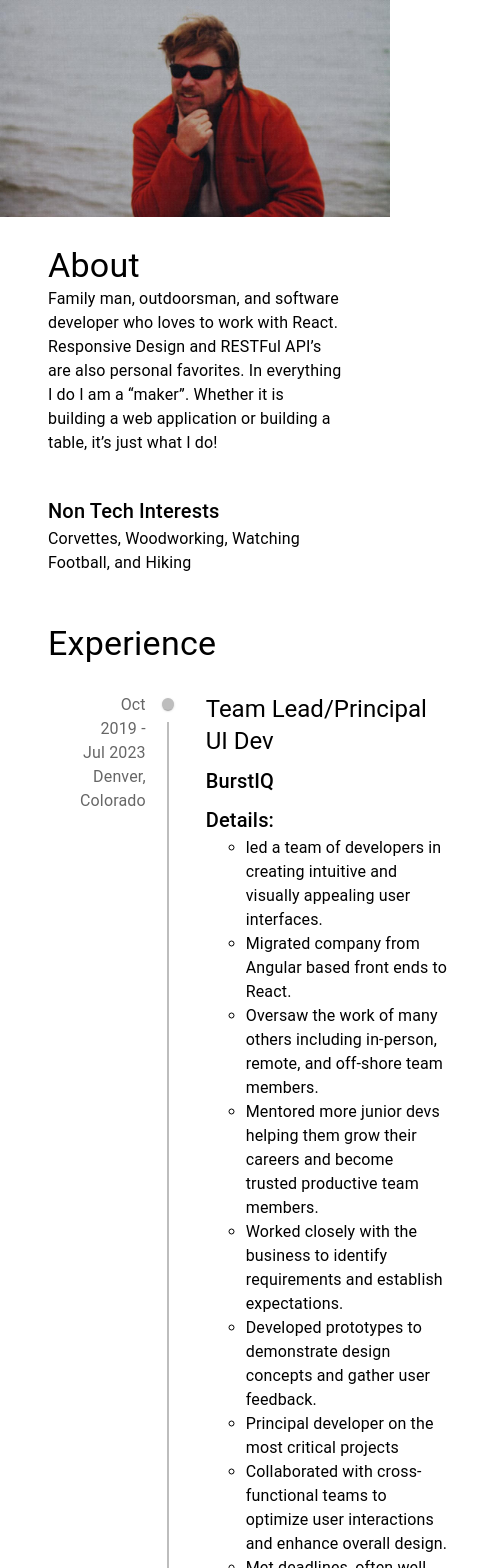
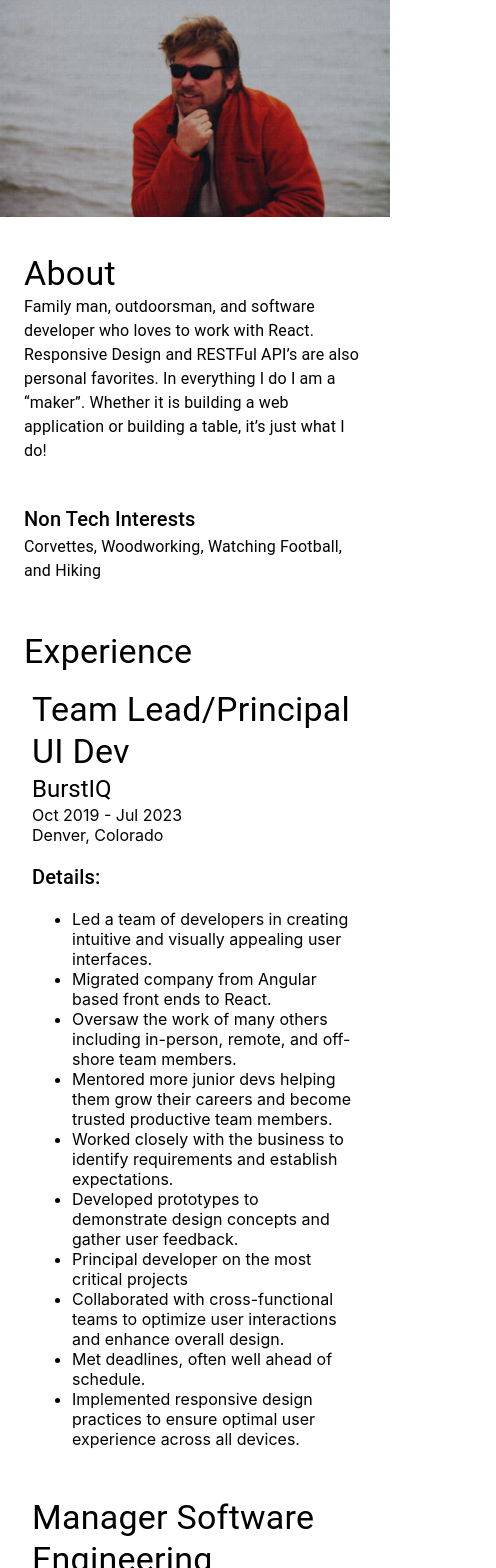
Before and after one commit to lendog75/deploy-test, a React (Create React App) app: page / in a window 390 px wide. Shown: the top 1568 px of the page, 496 px wide, since content can reach past the window. Built offline with nearby package versions, Linux system fonts and the light colour scheme.

Commit message:
mobile tweaks

```diff
--- a/public/index.html
+++ b/public/index.html
@@ -2,11 +2,8 @@
 <html lang="en">
   <head>
     <meta charset="utf-8" />
-    <link rel="icon" href="%PUBLIC_URL%/favicon.ico" />
-    <!-- <meta name="viewport" content="width=device-width, initial-scale=1" /> -->
-    <!-- <meta name="viewport" content="width=device-width, initial-scale=1.0, user-scalable=no,maximum-scale=1"> -->
-   <meta name="viewport" content="width=device-width, initial-scale=1">
 
+ <meta name="viewport" content="width=device-width, initial-scale=1">
     <meta name="theme-color" content="#000000" />
 
 
@@ -15,30 +12,12 @@
       user's mobile device or desktop. See https://developers.google.com/web/fundamentals/web-app-manifest/
     -->
     <link rel="manifest" href="%PUBLIC_URL%/manifest.json" />
-    <!--
-      Notice the use of %PUBLIC_URL% in the tags above.
-      It will be replaced with the URL of the `public` folder during the build.
-      Only files inside the `public` folder can be referenced from the HTML.
 
-      Unlike "/favicon.ico" or "favicon.ico", "%PUBLIC_URL%/favicon.ico" will
-      work correctly both with client-side routing and a non-root public URL.
-      Learn how to configure a non-root public URL by running `npm run build`.
-    -->
-    <title>React App</title>
+    <title>Lenny Reed</title>
   </head>
   <body>
 
     <noscript>You need to enable JavaScript to run this app.</noscript>
     <div id="root" ></div>
-    <!--
-      This HTML file is a template.
-      If you open it directly in the browser, you will see an empty page.
-
-      You can add webfonts, meta tags, or analytics to this file.
-      The build step will place the bundled scripts into the <body> tag.
-
-      To begin the development, run `npm start` or `yarn start`.
-      To create a production bundle, use `npm run build` or `yarn build`.
-    -->
   </body>
 </html>
--- a/src/App.tsx
+++ b/src/App.tsx
@@ -1,16 +1,48 @@
-import { Box } from "@mui/material";
 import "./App.css";
 import { Hero } from "./components/hero/Hero";
 import { Home } from "./pages";
 import Image2 from "src/assets/images/2.jpg";
 export const App = () => {
   return (
-    <Box>
+    <>
       <Hero />
       <Home />
       <img src={Image2} style={{ width: "100%" }} alt="test" />
-    </Box>
+    </>
   );
 };
 
 export default App;
+
+// TODO
+// adjust about to NOT say angular is my favorite thing
+// TODO: Cleanup about, add tech stack section between photos
+
+// Avatar
+// Colors
+// Fonts  roboto for body, need a heading font
+// work on navigation, color, hide hamburger, make it mobile friendly
+// Detail headings
+// Add social media icons for linkedIn, Email, and Github
+// Add resume download in word format
+// Add the rest of my positions
+// collapse or partially collapse roles
+// look for sloppy styling or markup
+// find a way to add team lead responsibilities
+// find way to reference Solterra Workshop
+// adjust some of my responsibilitied to include other stuff besides mentoring
+// possibly add role filtering
+
+// reference Security Clearance: DoD Secret (NACLC)- September 2009
+// discuss responsive design
+// discuss refactoring
+
+// quotes:
+// The trick isnt adding stuff, it is taking it away.
+// - Mark Zuckerberg, Facebook -
+
+//Any fool can write code that a computer can understand. Good programmers write code that humans can understand.
+// - Martin Fowler -
+
+// Teaching peers is one of the best ways to develop mastery.
+// - Jeff Atwood, Stackoverflow -
--- a/src/assets/data/roles.ts
+++ b/src/assets/data/roles.ts
@@ -7,8 +7,8 @@ export const roles = [
     location: "Denver, Colorado",
     inOffice: "Hybrid",
     duties: [
-      "led a team of developers in creating intuitive and visually appealing user interfaces.",
-      " Migrated company from Angular based front ends to React.",
+      "Led a team of developers in creating intuitive and visually appealing user interfaces.",
+      "Migrated company from Angular based front ends to React.",
       "Oversaw the work of many others  including in-person, remote, and off-shore team members.",
       "Mentored more junior devs helping them grow their careers and  become trusted productive team members. ",
       "Worked closely with  the business to identify requirements and establish expectations.",
--- a/src/components/section-group/sectionGroupHelpers.ts
+++ b/src/components/section-group/sectionGroupHelpers.ts
@@ -5,7 +5,7 @@ export interface SectionGroupModel {
 }
 
 export const styles = {
-  section: { px: 6, py: 3 },
+  section: { px: { xs: 3, sm: 6 }, my: 3 },
   heading: { textAlign: "left" },
   content: { textAlign: "left" },
 };
--- a/src/pages/home/Home.tsx
+++ b/src/pages/home/Home.tsx
@@ -1,69 +1,27 @@
-import { Container, Grid } from "@mui/material";
+import { Box, Container, Grid } from "@mui/material";
 
 import { About } from "./components/About";
 import { Education } from "./components/Education";
 import { CareerTimeline } from "./components/career-timeline/CareerTimeline";
-
-// adjust about to NOT say angular is my favorite thing
-// TODO: Cleanup about, add tech stack section between photos
-
-// Avatar
-// Colors
-// Fonts  roboto for body, need a heading font
-// work on navigation, color, hide hamburger, make it mobile friendly
-// Detail headings
-// Add social media icons for linkedIn, Email, and Github
-// Add resume download in word format
-// Add the rest of my positions
-// collapse or partially collapse roles
-// look for sloppy styling or markup
-// find a way to add team lead responsibilities
-// find way to reference Solterra Workshop
-// adjust some of my responsibilitied to include other stuff besides mentoring
-// possibly add role filtering
-
-// reference Security Clearance: DoD Secret (NACLC)- September 2009
-// discuss responsive design
-// discuss refactoring
-
-// quotes:
-// The trick isnt adding stuff, it is taking it away.
-// - Mark Zuckerberg, Facebook -
-
-//Any fool can write code that a computer can understand. Good programmers write code that humans can understand.
-// - Martin Fowler -
-
-// Teaching peers is one of the best ways to develop mastery.
-// - Jeff Atwood, Stackoverflow -
+import { CareerTimelineMobile } from "./components/career-timeline/CareerTimelineMobile";
 
 export const Home = () => {
   return (
-    <>
+    <Box sx={{ mt: 4 }}>
       <Container maxWidth="xl" sx={{ px: { xs: 0, sm: 6 } }}>
         <About />
         <Grid container spacing={2}>
-          <Grid item xs={12}>
+          <Grid item xs={12} sx={{ display: { xs: "flex", md: "none" } }}>
+            <CareerTimelineMobile />
+          </Grid>
+
+          <Grid item xs={12} sx={{ display: { xs: "none", md: "flex" } }}>
             <CareerTimeline />
           </Grid>
-          {/* <Grid item xs={0} md={4}>
-            <Stack
-              sx={{
-                display: "flex",
-                flexGrow: 1,
-                height: "100%",
-                justifyContent: "space-between",
-                border: "1px solid red",
-              }}
-            >
-              <img src={Image3} style={{ width: "100%" }} />
-              <Box>FAvorite Tech</Box>
-              <img src={Image4} style={{ width: "100%" }} />
-            </Stack>
-          </Grid> */}
         </Grid>
 
         <Education />
       </Container>
-    </>
+    </Box>
   );
 };
--- a/src/pages/home/components/career-timeline/CareerTimeline.tsx
+++ b/src/pages/home/components/career-timeline/CareerTimeline.tsx
@@ -1,10 +1,10 @@
+import React from "react";
+
 import { Timeline, timelineOppositeContentClasses } from "@mui/lab";
-
 import { CareerTimelineItem } from "./components/CareerTimelineItem";
 import { IRoleModel } from "./careerTimelineHelpers";
 import { SectionGroup } from "src/components";
 import { roles } from "src/assets/data";
-import React from "react";
 
 export const CareerTimeline = () => {
   const careerRoles: IRoleModel[] = roles;
--- /dev/null
+++ b/src/pages/home/components/career-timeline/CareerTimelineMobile.tsx
@@ -0,0 +1,46 @@
+import React from "react";
+import { Box, Stack, Typography } from "@mui/material";
+
+import { IRoleModel } from "./careerTimelineHelpers";
+import { SectionGroup } from "src/components";
+import { roles } from "src/assets/data";
+import { DutiesList } from "./components/DutiesList";
+
+const CareerItemMobile = (props: any) => {
+  const { begin, end, title, orgName, location, notes, duties } = props?.role;
+
+  return (
+    <Box sx={{ my: 2, mx: 1 }}>
+      <Box>
+        <Typography variant="h4">{title}</Typography>
+        <Typography variant="h5" component="p">
+          {orgName}
+        </Typography>
+
+        <Box>
+          {begin} - {end}
+        </Box>
+        <Box>{location}</Box>
+        <Box sx={{ pt: 2 }}>
+          {notes}
+          <Typography variant="h6">Details:</Typography>
+          <DutiesList duties={duties || []} />
+        </Box>
+      </Box>
+    </Box>
+  );
+};
+
+export const CareerTimelineMobile = () => {
+  const careerRoles: IRoleModel[] = roles;
+
+  return (
+    <SectionGroup heading="Experience">
+      <Stack>
+        {React.Children.toArray(
+          careerRoles.map((r: any) => <CareerItemMobile role={r} />)
+        )}
+      </Stack>
+    </SectionGroup>
+  );
+};
--- a/src/pages/home/components/career-timeline/careerTimelineHelpers.ts
+++ b/src/pages/home/components/career-timeline/careerTimelineHelpers.ts
@@ -1,10 +1,6 @@
 export const styles = {
   timelineContent: { px: 2, display: "flex", justifyContent: "space-between" },
 };
-
-// interface IDutyModel {
-
-// }
 
 export interface IRoleModel {
   begin: string;
```
Also changed, not shown: src/components/header/Header.tsx (+9 -13 lines), src/pages/home/components/career-timeline/components/CareerTimelineItem.tsx (+1 -10 lines), public/logo192.png (deleted), public/logo512.png (deleted).
